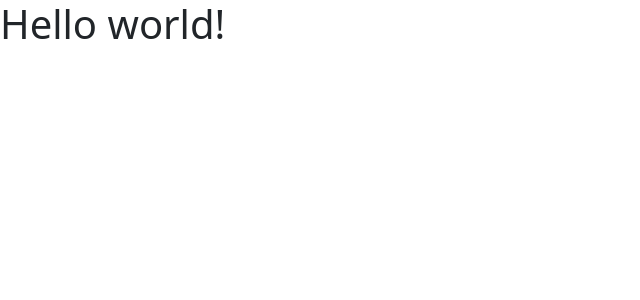
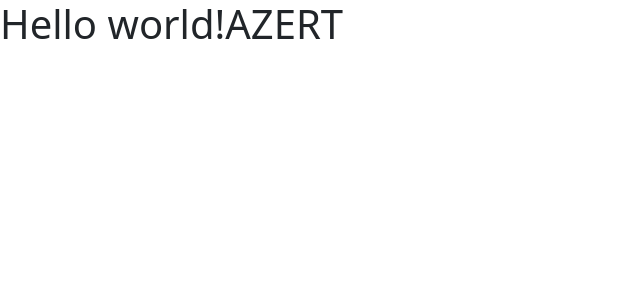
Before and after one commit to CyrielLoicMeliYamtcheu/TP_gestion_carnet, an Angular app: page / in a window 1280 px wide. Shown: the top 300 px of the page, without its empty margins (0-640 px from the left). Built offline with nearby package versions, Linux system fonts and the light colour scheme.

Commit message:
first updates

```diff
--- a/src/app/app.component.html
+++ b/src/app/app.component.html
@@ -1,3 +1,3 @@
 
-<h1>Hello world!</h1>
+<h1>Hello world!AZERT</h1>
 <router-outlet></router-outlet>
```
